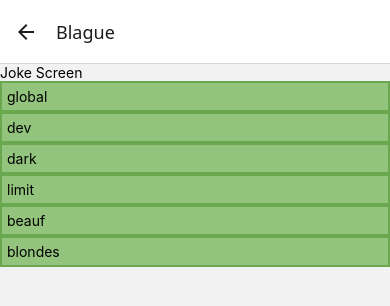
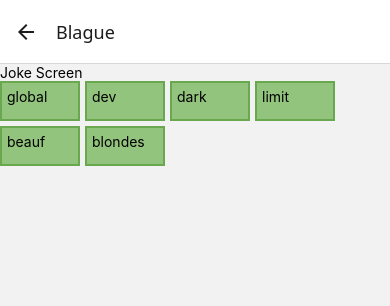
Before and after one commit to RiusmaX/MDS-B3-REACTNATIVE-sandbox, a React Native app: screen /Blague in a window 390 px wide. Shown: the top 306 px of the page. Built offline with nearby package versions, Linux system fonts and the light colour scheme; no server answers.

Commit message:
add style on tag group

```diff
--- a/src/components/Tag.jsx
+++ b/src/components/Tag.jsx
@@ -1,5 +1,5 @@
 import { useState } from 'react'
-import { StyleSheet, Text, View } from 'react-native'
+import { StyleSheet, Text, TouchableOpacity } from 'react-native'
 
 function Tag ({ value }) {
   const [isActive, setIsActive] = useState(true)
@@ -9,21 +9,23 @@ function Tag ({ value }) {
   }
 
   return (
-    <View
+    <TouchableOpacity
       onPress={handlePress}
       style={
         [styles.container, isActive ? styles.activeContainer : styles.inactiveContainer]
       }
     >
       <Text>{value}</Text>
-    </View>
+    </TouchableOpacity>
   )
 }
 
 const styles = StyleSheet.create({
   container: {
     padding: 5,
-    borderWidth: 2
+    borderWidth: 2,
+    width: 80,
+    height: 40
   },
   activeContainer: {
     backgroundColor: '#93c47d',
--- a/src/components/TagGroup.jsx
+++ b/src/components/TagGroup.jsx
@@ -3,7 +3,7 @@ import Tag from './Tag'
 
 function TagGroup ({ tags }) {
   return (
-    <View>
+    <View style={{ flex: 1, flexDirection: 'row', gap: 5, flexWrap: 'wrap' }}>
       {
         tags.map(tag => (
           <Tag key={tag} value={tag} />
```
